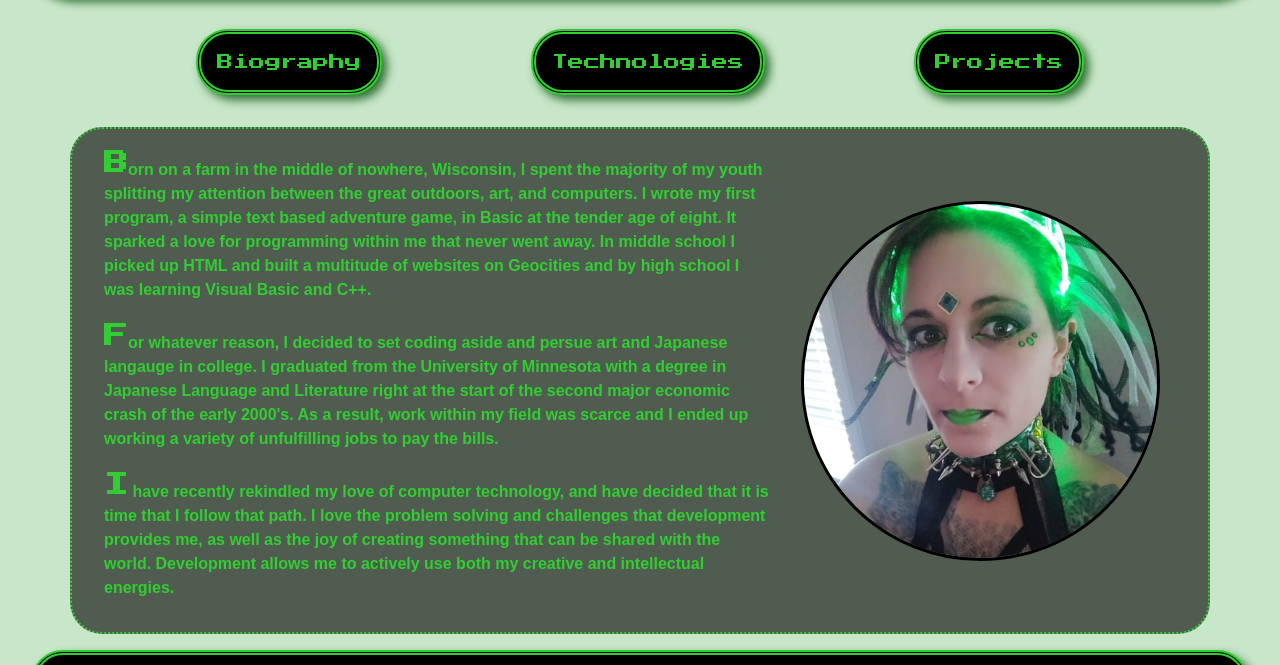
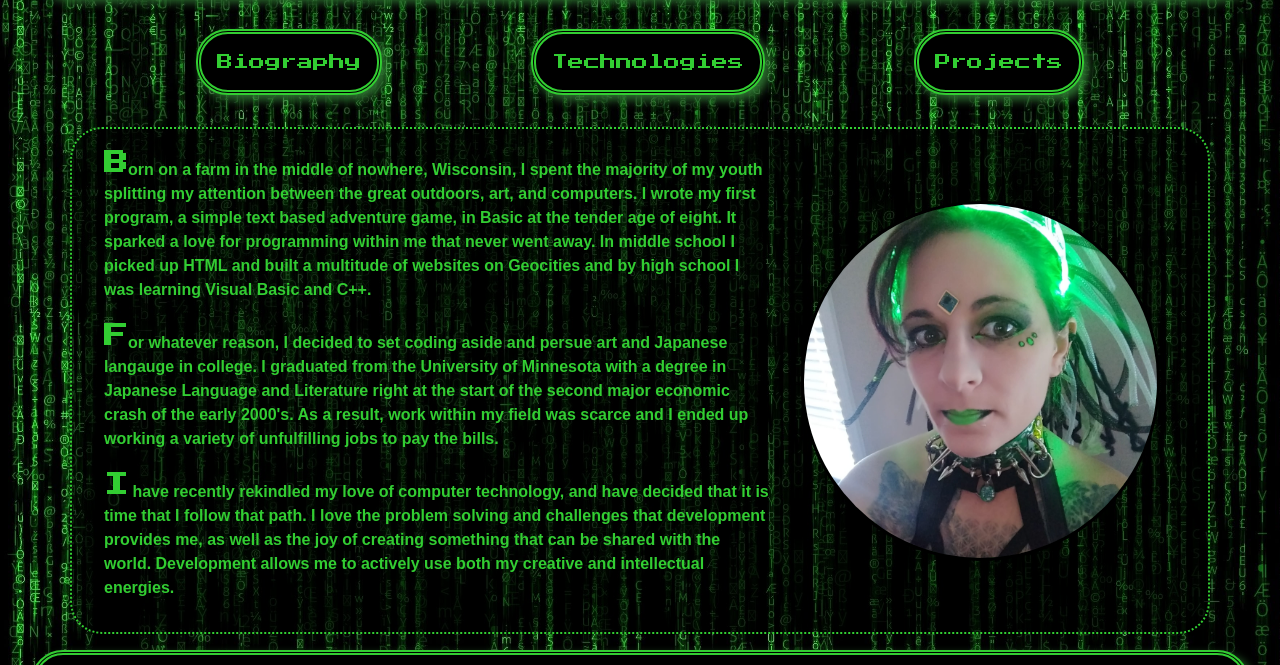
Before and after one commit to LaCollins/personal-bio-site, a website built with webpack: page src/index.html in a window 1280 px wide. Shown: the part 115-780 px from the top of the page. Built offline with nearby package versions, Linux system fonts and the light colour scheme; some packages are replaced by stand-ins of ours; no server answers; files whose address does not match are found by name.

Commit message:
done for now

```diff
--- a/src/styles/main.scss
+++ b/src/styles/main.scss
@@ -7,7 +7,7 @@
 
 body {
     background-color: #c8e6c9;
-    background-image: url(../images/background3.jpg);
+    background-image: url(../images/background2.jpg);
     background-repeat: no-repeat;
     background-size: cover;
     font-family: Arial, Helvetica, sans-serif;
```
